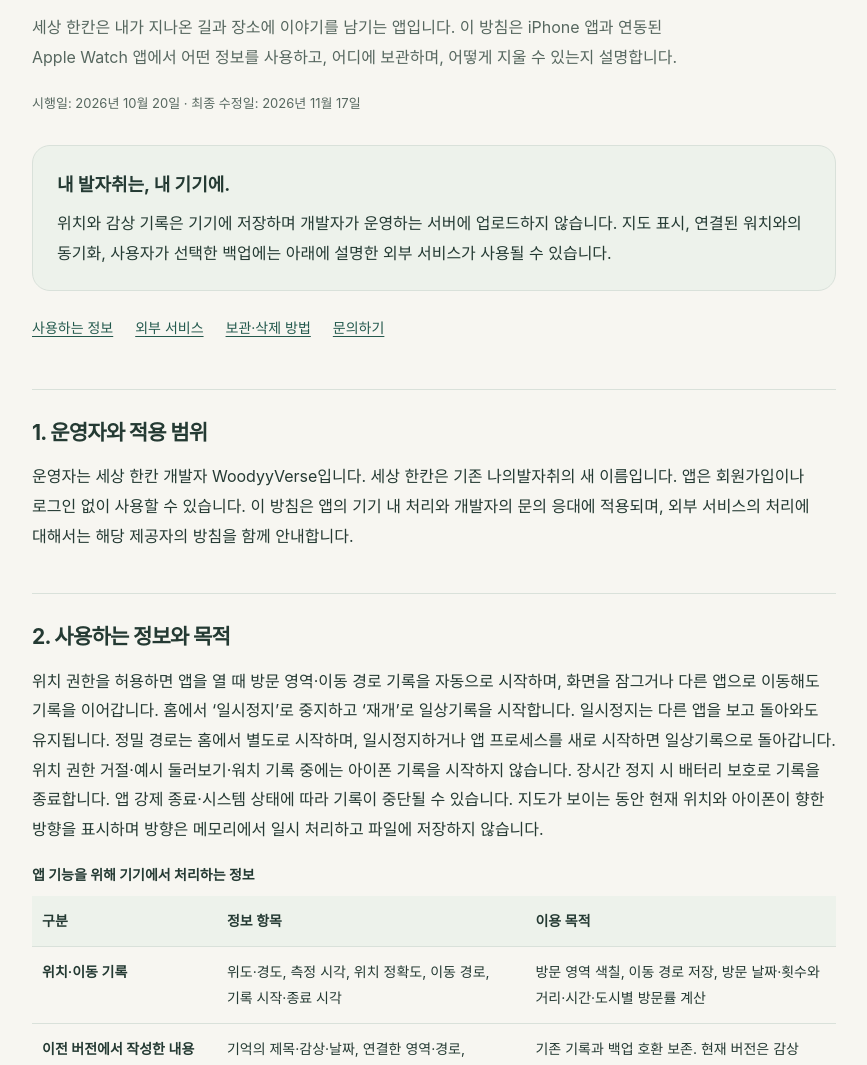
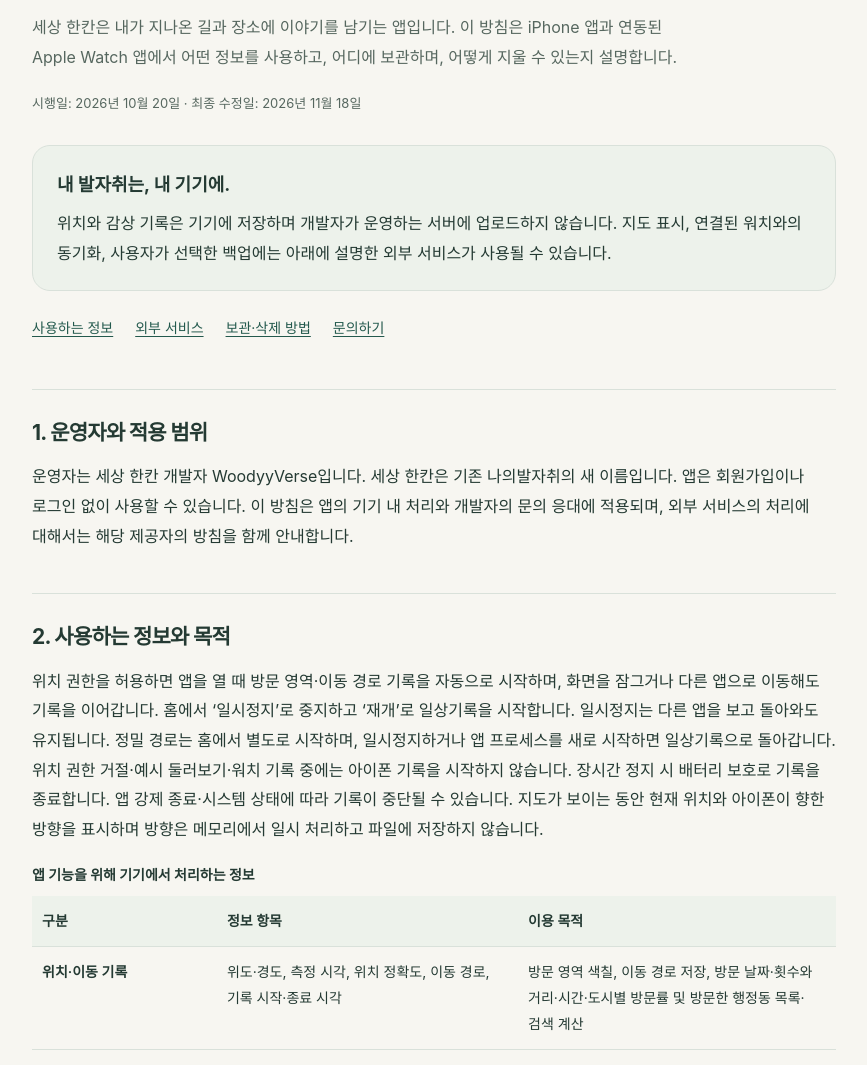
Before and after one commit to MrWoodyPark/beentomap-privacy, a plain HTML site: page index.html in a window 1280 px wide. Shown: the part 228-1293 px from the top of the page, without its empty margins (206-1073 px from the left). Drawn offline with Linux system fonts and the light colour scheme.

Commit message:
Document local visited neighborhood list for version 1.1

```diff
--- a/index.html
+++ b/index.html
@@ -67,7 +67,7 @@
       <p class="eyebrow" lang="en">PRIVACY POLICY</p>
       <h1>개인정보 처리방침</h1>
       <p class="intro">세상 한칸은 내가 지나온 길과 장소에 이야기를 남기는 앱입니다. 이 방침은 iPhone 앱과 연동된 Apple Watch 앱에서 어떤 정보를 사용하고, 어디에 보관하며, 어떻게 지울 수 있는지 설명합니다.</p>
-      <p class="date">시행일: 2026년 10월 20일 · 최종 수정일: <time datetime="2026-11-17">2026년 11월 17일</time></p>
+      <p class="date">시행일: 2026년 10월 20일 · 최종 수정일: <time datetime="2026-11-18">2026년 11월 18일</time></p>
       <div class="summary">
         <strong>내 발자취는, 내 기기에.</strong>
         <p>위치와 감상 기록은 기기에 저장하며 개발자가 운영하는 서버에 업로드하지 않습니다. 지도 표시, 연결된 워치와의 동기화, 사용자가 선택한 백업에는 아래에 설명한 외부 서비스가 사용될 수 있습니다.</p>
@@ -93,7 +93,7 @@
           <caption>앱 기능을 위해 기기에서 처리하는 정보</caption>
           <thead><tr><th scope="col">구분</th><th scope="col">정보 항목</th><th scope="col">이용 목적</th></tr></thead>
           <tbody>
-            <tr><td>위치·이동 기록</td><td>위도·경도, 측정 시각, 위치 정확도, 이동 경로, 기록 시작·종료 시각</td><td>방문 영역 색칠, 이동 경로 저장, 방문 날짜·횟수와 거리·시간·도시별 방문률 계산</td></tr>
+            <tr><td>위치·이동 기록</td><td>위도·경도, 측정 시각, 위치 정확도, 이동 경로, 기록 시작·종료 시각</td><td>방문 영역 색칠, 이동 경로 저장, 방문 날짜·횟수와 거리·시간·도시별 방문률 및 방문한 행정동 목록·검색 계산</td></tr>
             <tr><td>이전 버전에서 작성한 내용</td><td>기억의 제목·감상·날짜, 연결한 영역·경로, 카테고리 정보</td><td>기존 기록과 백업 호환 보존. 현재 버전은 감상 작성·편집 및 카테고리 관리 화면을 제공하지 않습니다.</td></tr>
             <tr><td>설정·동기화 정보</td><td>기록 모드, 자동기록·운전앱·워치 연동 설정, 기기 내 기록·연결 식별자와 동기화 상태, 기록 종료 사유</td><td>설정 유지, 중복 없는 워치 기록 수신, 기록 상태 안내</td></tr>
             <tr><td>배터리</td><td>워치 배터리 잔량</td><td>배터리 보호와 기록 중지 판단. 집중 모드 상태와 건강·수면 분석 데이터는 읽지 않습니다.</td></tr>
```
Also changed, not shown: support.html (+1 -0 lines).
